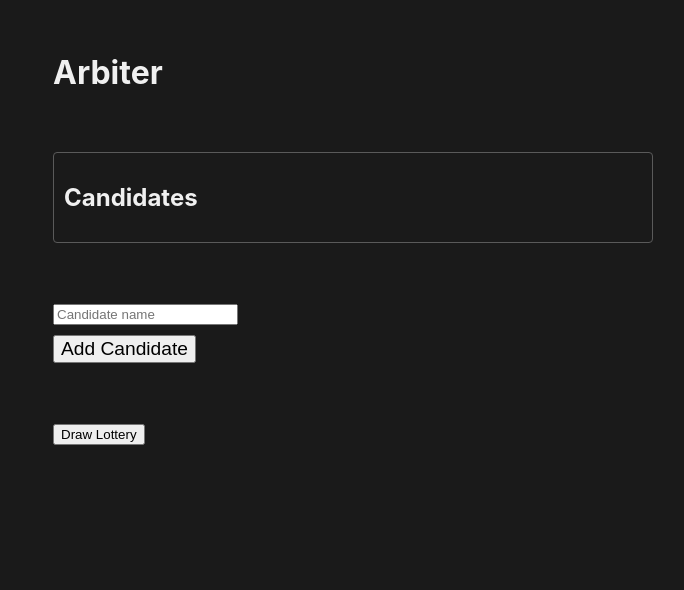
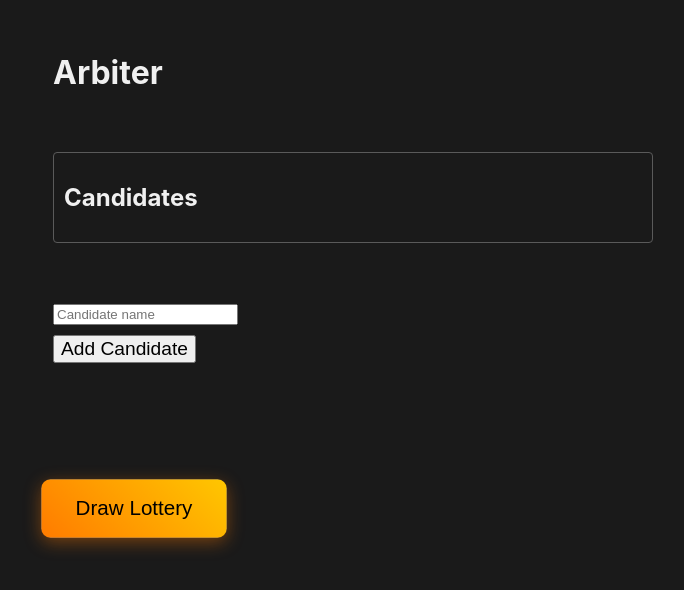
Before and after one commit to SakuOrdrTab/arbiter, a React (Vite) app: page / in a window 1280 px wide. Shown: the top 590 px of the page, without its empty margins (287-971 px from the left). Built offline with nearby package versions, Linux system fonts and the light colour scheme.

Commit message:
Lottery button style added

```diff
--- /dev/null
+++ b/src/components/Lottery/Lottery.css
@@ -0,0 +1,34 @@
+.lottery-button {
+margin-top: 10%;
+padding: 15px 30px;
+font-size: large;
+color: rgb(0, 0, 0);
+border: none;
+border-radius: 8px;
+cursor: pointer;
+background-image: linear-gradient(45deg, #FF7B00, #FFC700);
+box-shadow: 0 4px 15px rgba(255, 123, 0, 0.4);
+transition: all 0.3s ease;
+animation: pulse 2s infinite ease-in-out; /* The waiting animation */
+}
+
+@keyframes pulse {
+0%, 100% {
+transform: scale(1);
+}
+70% {
+transform: scale(1.15);
+}
+}
+
+.lottery-button:hover {
+transform: scale(1.05);
+box-shadow: 0 6px 20px rgba(255, 123, 0, 0.6);
+animation-play-state: paused; /* Pause the pulse on hover */
+}
+
+.lottery-button:active {
+transform: scale(0.98);
+box-shadow: 0 2px 5px rgba(255, 123, 0, 0.2), 0 0 30px #FFC700;
+transition: box-shadow 0.1s ease-out, transform 0.1s ease-out;
+}
--- a/src/components/Lottery/index.tsx
+++ b/src/components/Lottery/index.tsx
@@ -1,3 +1,5 @@
+import './lottery.css'
+
 interface LotteryProps {
     candidates: string[]
     winner: string | null
```
